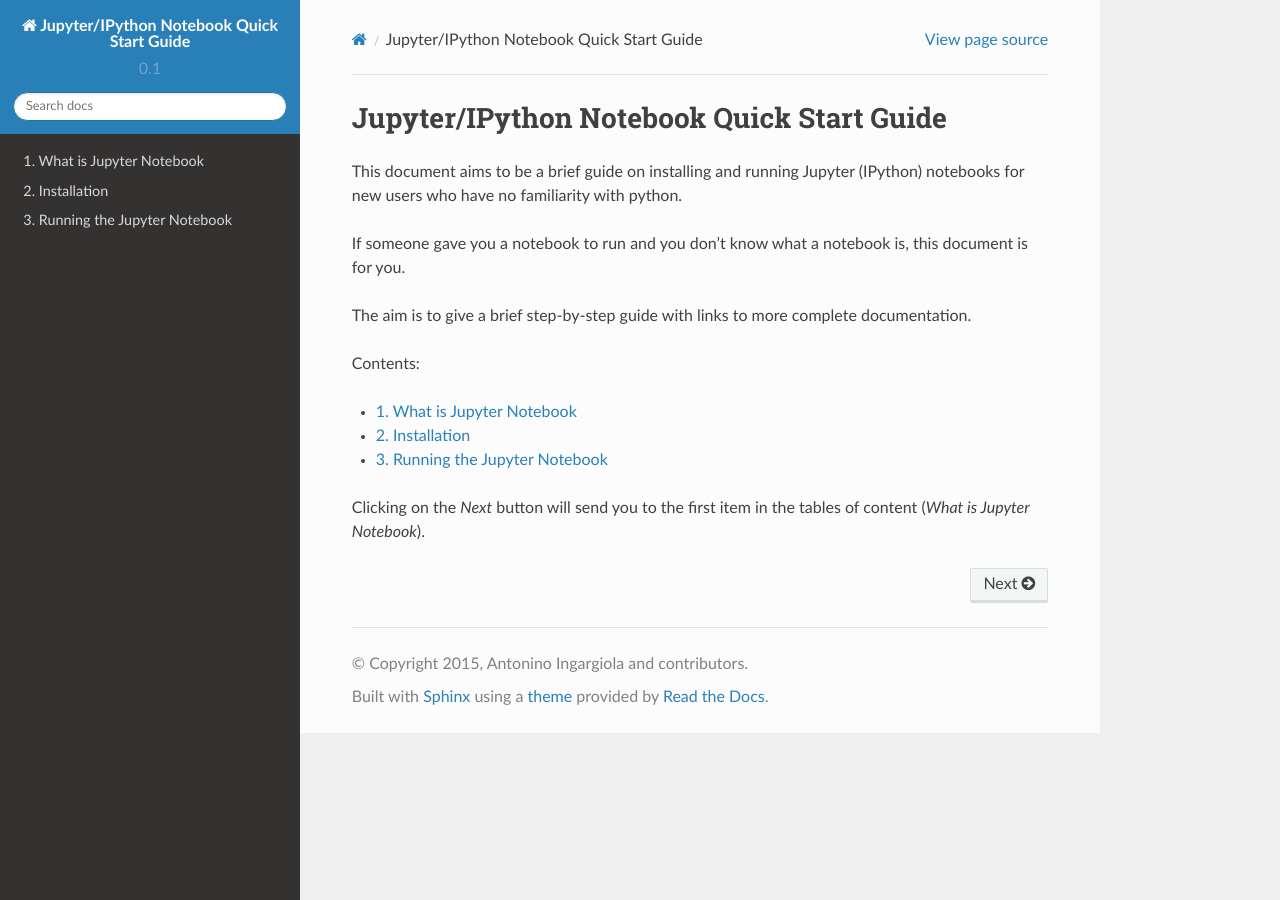
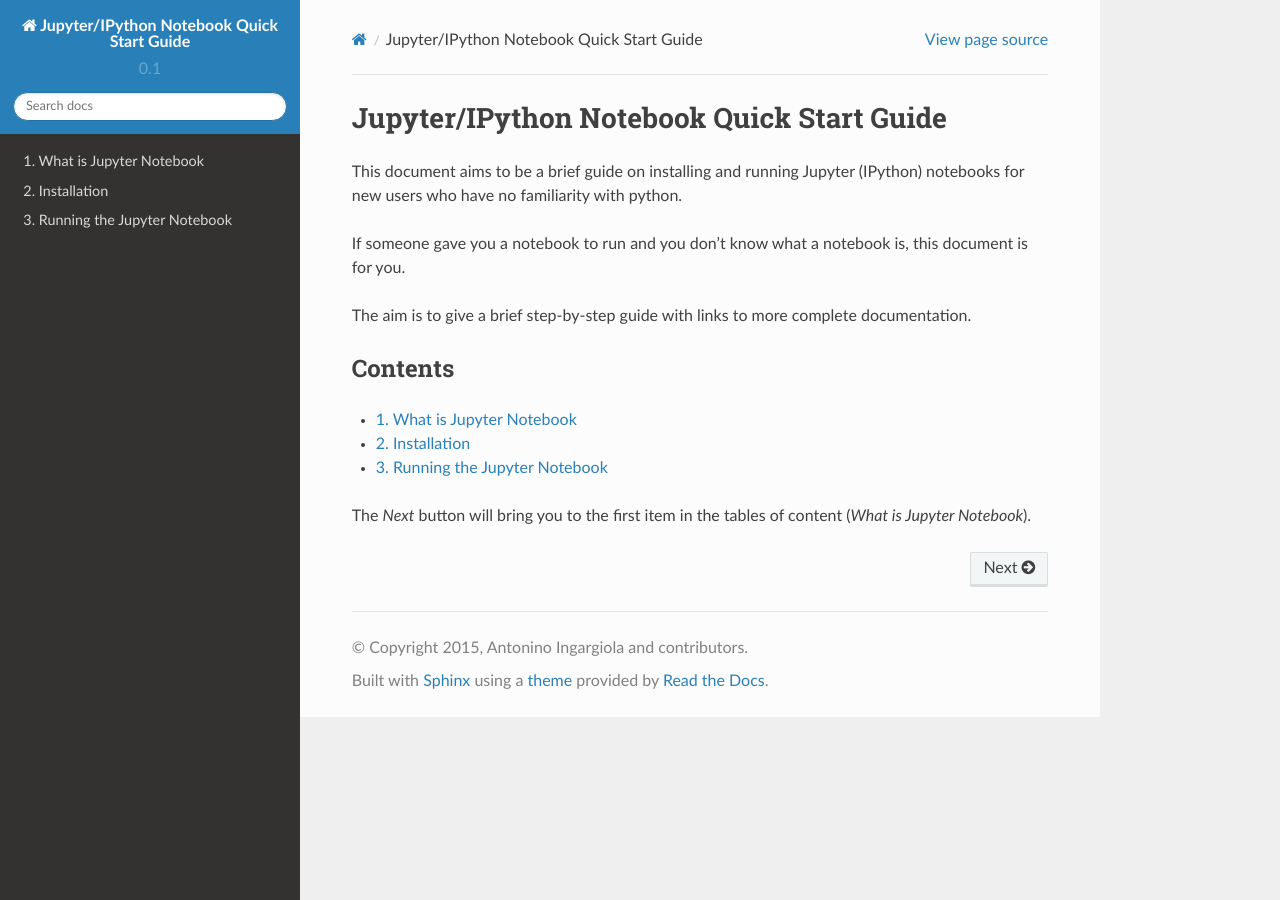
Before and after one commit to tritemio/jupyter_notebook_beginner_guide, a Sphinx documentation site: the page built from docs/index.rst, in a window 1280 px wide. Built offline with Sphinx 7.4.7 and the Read the Docs theme 2.0.0, drawn with Linux system fonts in a browser that asks for light colours.

Commit message:
Update index.rst

```diff
--- a/docs/index.rst
+++ b/docs/index.rst
@@ -26,4 +27,4 @@
    install
    execute
 
-Clicking on the *Next* button will send you to the first item in the tables of content (*What is Jupyter Notebook*).
+The *Next* button will bring you to the first item in the tables of content (*What is Jupyter Notebook*).
```
Also changed, not shown: other parts of docs/index.rst (+2 -1 lines).
